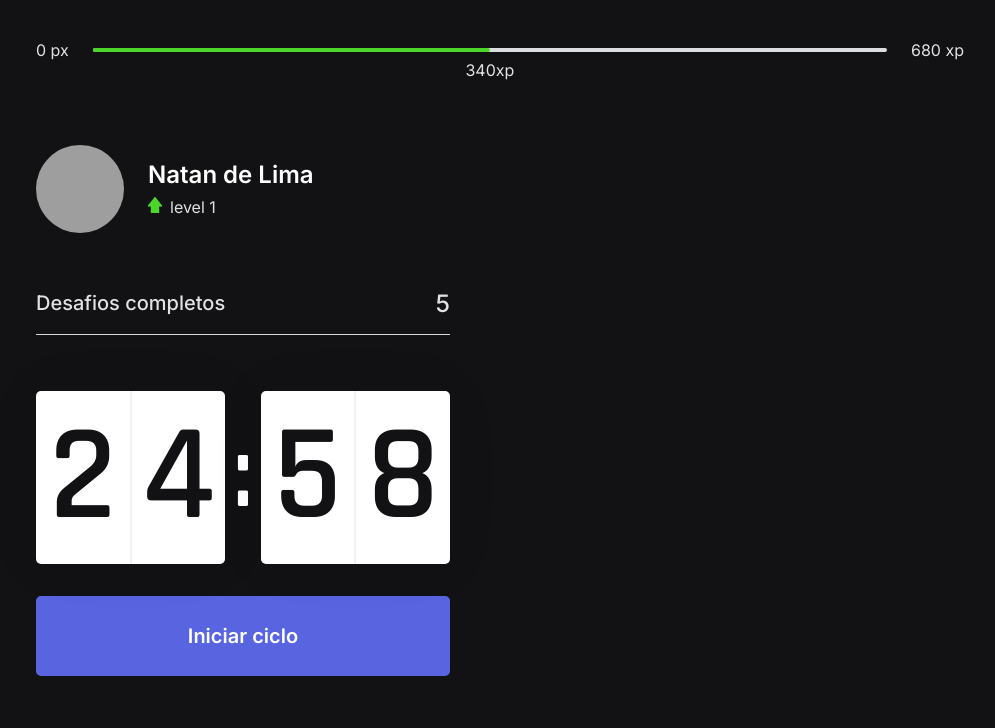
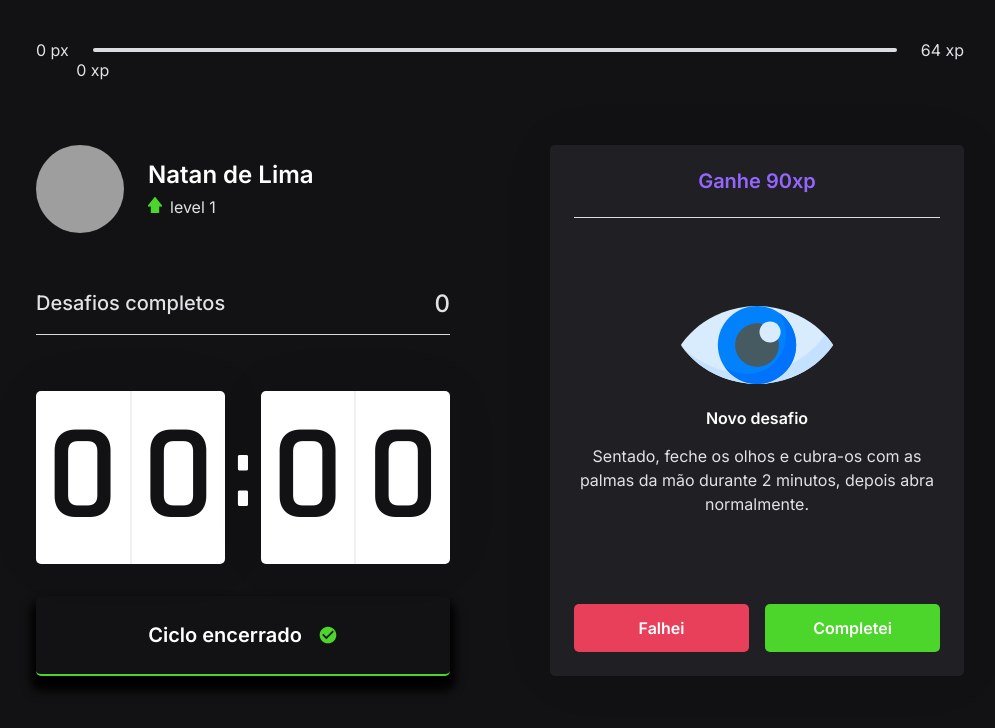
Before and after one commit to Natanlimap/PomodoroWebApp, a Next.js app: page / in a window 1280 px wide. Both pictures are taken after a click on the button "Iniciar ciclo". Shown: the top 728 px of the page, without its empty margins (140-1135 px from the left). Built offline with nearby package versions, Linux system fonts and the light colour scheme; grey boxes are pictures that could not be loaded.

Commit message:
Aula 3 finalizada

```diff
--- /dev/null
+++ b/challenges.json
@@ -0,0 +1,62 @@
+[
+  {
+    "type": "body",
+    "description": "Estique um de seus braços com a palma da mão virada para frente e puxe os dedos para cima por 10 segundos por mão.",
+    "amount": 80
+  },
+  {
+    "type": "body",
+    "description": "Estique seu braço contra o peito e puxe-o utilizando o outro braço por 10 segundos por braço.",
+    "amount": 60
+  },
+  {
+    "type": "body",
+    "description": "Puxe seu pescoço com a ajuda da mão para a direita e para a esquerda, permanecendo na posição por alguns segundos.",
+    "amount": 70
+  },
+  {
+    "type": "body",
+    "description": "Com as duas mãos na parte de trás da cabeça, leve-a para baixo, alongando a parte de trás da região.",
+    "amount": 60
+  },
+  {
+    "type": "body",
+    "description": "Cruze as pernas e desça com as mãos esticadas em direção ao chão. Repita o movimento com a outra perna na frente.",
+    "amount": 100
+  },
+  {
+    "type": "body",
+    "description": "Sentado, abra as pernas e tente encostar as palmas das mãos no chão, repita 3 vezes por 5 segundos.",
+    "amount": 80
+  },
+  {
+    "type": "body",
+    "description": "Puxe o joelho de encontro ao peito e segure, troque de perna após 10 segundos.",
+    "amount": 50
+  },
+  {
+    "type": "body",
+    "description": "Sentado, cruze uma perna e incline seu tronco à frente, troque de perna após 10 segundos.",
+    "amount": 80
+  },
+  {
+    "type": "eye",
+    "description": "Sentado, feche os olhos e cubra-os com as palmas da mão durante 2 minutos, depois abra normalmente.",
+    "amount": 90
+  },
+  {
+    "type": "eye",
+    "description": "Em algum ambiente aberto, olhe o mais longe que puder em quatro direções por 3s, mexa apenas os olhos. Repita 3 vezes.",
+    "amount": 140
+  },
+  {
+    "type": "eye",
+    "description": "Usando os polegares, massage a área abaixo das sobrancelhas em movimentos circulares por 15 segundos.",
+    "amount": 70
+  },
+  {
+    "type": "body",
+    "description": "Em pé, gire a cintura o máximo que puder para a esquerda, segure por cinco segundos. Repita para a direita.",
+    "amount": 90
+  }
+]
--- /dev/null
+++ b/src/components/ChallengeBox.tsx
@@ -0,0 +1,41 @@
+import { useContext } from 'react';
+import { ChallengesContext } from '../contexts/ChallengesContext';
+import styles from '../styles/components/ChallengeBox.module.css'
+
+export function ChallengeBox(){
+    const {activeChallenge, cancelChallenge, completedChallenge} = useContext(ChallengesContext);
+
+    return(
+        <div className={styles.challengeBoxContainer}>
+            {activeChallenge == null ? (
+            <div className={styles.challengeNotActive}>
+                <strong>Finalize um ciclo para receber um desafio</strong>
+                <p>
+                    <img src='icons/level-up.svg'></img>
+                    Complete-os e ganhe
+                    experiência e avance de leve.
+                </p>
+            </div>
+            ):(
+            <div className={styles.challengeActive}>
+                <header>
+                    <span>Ganhe {activeChallenge.amount}xp</span>
+                </header>
+                <main>
+                    <img src={`icons/${activeChallenge.type}.svg`}></img>
+                    <strong>Novo desafio</strong>
+                    <p>
+                        {activeChallenge.description}
+                    </p>
+                </main>
+               <footer>
+                    <button onClick={cancelChallenge} className={styles.failed} type='button'>Falhei</button>
+                    <button onClick={completedChallenge} className={styles.completed} type='button'>Completei</button>
+               </footer>
+            </div>
+            )}
+
+
+        </div>
+    )
+}
--- a/src/components/CompletedChalleges.tsx
+++ b/src/components/CompletedChalleges.tsx
@@ -1,10 +1,14 @@
+import { useContext } from 'react';
+import { ChallengesContext } from '../contexts/ChallengesContext';
 import styles from '../styles/components/CompletedChallenges.module.css';
 
 export function CompletedChalleges(){
+    const { challengesCompleted } = useContext(ChallengesContext);
+
     return(
         <div className={styles.completedChallengesContainer}>
             <span>Desafios completos</span>
-            <span>5</span>
+            <span>{challengesCompleted}</span>
 
         </div>
     )
--- a/src/components/Countdown.tsx
+++ b/src/components/Countdown.tsx
@@ -1,28 +1,44 @@
-import { useState, useEffect } from 'react'
+import { useState, useEffect, useContext } from 'react'
+import { ChallengesContext } from '../contexts/ChallengesContext';
 import styles from '../styles/components/Countdown.module.css'
 
+let countdownTimeout: NodeJS.Timeout;
+
 export function Countdown(){
-    const [time, setTime] = useState(25 * 60)
-    const [active, setActive] = useState(false)
+
+    const { startNewChallenges} = useContext(ChallengesContext)
+
+
+    const [time, setTime] = useState(2)
+    const [isActive, setIsActive] = useState(false)
+    const [hasFinished, setHasFinished] = useState(false)
 
     const minutes = Math.floor(time / 60);
     const seconds = time % 60;
-
     const [minuteLeft, minuteRight] = String(minutes).padStart(2, '0').split('');
     const [secondLeft, secondRight] = String(seconds).padStart(2, '0').split('');
 
 
     function startCountdown(){
-        setActive(true)
+        setIsActive(true)
+    }
+    function resetCountdown(){
+        clearTimeout(countdownTimeout)
+        setIsActive(false)
+        setTime(25*60)
     }
 
     useEffect(() => {
-        if(active && time > 0){
-            setTimeout(() => {
+        if(isActive && time > 0){
+            countdownTimeout = setTimeout(() => {
                 setTime(time - 1)
             }, 1000)
+        }else if(isActive && time == 0){
+            setHasFinished(true);
+            setIsActive(false);
+            startNewChallenges();
         }
-    }, [active, time])
+    }, [isActive, time])
 
     return(
        <div>
@@ -37,7 +53,22 @@
                     <span>{secondRight}</span>
                 </div>
             </div>
-            <button onClick={startCountdown} type="button" className={styles.countdownButton}>Iniciar ciclo</button>
+
+            {hasFinished ? (
+                <button disabled  className={styles.countdownButton}>Ciclo encerrado <img src="icons/check_circle.svg"></img></button>
+            ):
+                <>
+                     { isActive && !hasFinished ? (
+                        <button onClick={resetCountdown} type="button" className={`${styles.countdownButton} ${styles.countdownButtonActive}`}> Abandonar ciclo</button>
+                    ):(
+                        <button onClick={startCountdown} type="button" className={styles.countdownButton}>Iniciar ciclo</button>
+                    )
+                    }
+
+                </>
+            }
+
+
        </div>
     )
 }
--- a/src/components/ExperienceBar.tsx
+++ b/src/components/ExperienceBar.tsx
@@ -1,14 +1,20 @@
+import { useContext } from 'react'
+import { ChallengesContext } from '../contexts/ChallengesContext'
 import styles from '../styles/components/ExperienceBar.module.css'
 
 export function ExperienceBar(){
+    const {currentExperience, experienceToNextLevel} = useContext(ChallengesContext);
+
+    const percentToNextLevel = Math.round(currentExperience*100/experienceToNextLevel)
+
     return(
         <header className={styles.experienceBar}>
             <span>0 px</span>
             <div>
-                <div style={{ width: '50%'}}></div>
-                <span className={styles.experienceCurrent} style={{left: "50%"}}>340xp</span>
+                <div style={{ width: `${percentToNextLevel}%`}}></div>
+                <span className={styles.experienceCurrent} style={{left: `${percentToNextLevel}%`}}>{currentExperience} xp</span>
             </div>
-            <span>680 xp</span>
+            <span>{experienceToNextLevel} xp</span>
         </header>
     )
 }
--- /dev/null
+++ b/src/contexts/ChallengesContext.tsx
@@ -0,0 +1,74 @@
+import {createContext, ReactNode, useState} from 'react'
+import challenges from '../../challenges.json'
+
+interface ChallengesProviderProps{
+    children: ReactNode;
+}
+
+interface Challenge{
+    type: 'body' | 'eye';
+    description: string;
+    amount: number;
+}
+
+interface ChallengesContextData{
+    level: number;
+    currentExperience: number;
+    challengesCompleted: number;
+    experienceToNextLevel: number;
+    activeChallenge: Challenge;
+    levelUp: () => void;
+    startNewChallenges: () => void;
+    cancelChallenge: () => void;
+    completedChallenge: () => void;
+}
+
+export const ChallengesContext = createContext({} as ChallengesContextData);
+
+
+export function ChallengesProvider({children} : ChallengesProviderProps){
+    const [level, setLevel] = useState(1);
+    const [levelExperince, setLevelExperience] = useState(100);
+    const [currentExperience, setCurrentExperience] = useState(0);
+    const [challengesCompleted, setChallengesCompleted] = useState(0)
+    const [activeChallenge, setActiveChallenge] = useState(null)
+
+    const [experienceToNextLevel, setExperienceToNextLevel] = useState(Math.pow((level + 1) * 4, 2))
+
+
+    function levelUp(){
+      setLevel(level+1);
+    }
+
+    function startNewChallenges(){
+        const randomChallengeIndex = Math.floor(Math.random() * challenges.length)
+        const challenge = challenges[randomChallengeIndex];
+        setActiveChallenge(challenge);
+    }
+
+    function completedChallenge(){
+
+    }
+    function cancelChallenge(){
+        setActiveChallenge(null);
+    }
+
+    return (
+        <ChallengesContext.Provider
+         value={
+             {
+                level,
+                currentExperience,
+                challengesCompleted,
+                activeChallenge,
+                experienceToNextLevel,
+                completedChallenge,
+                cancelChallenge,
+                levelUp,
+                startNewChallenges
+            }
+             }>
+            {children}
+        </ChallengesContext.Provider>
+    )
+}
--- a/src/pages/_app.tsx
+++ b/src/pages/_app.tsx
@@ -1,6 +1,15 @@
 import '../styles/global.css'
+
+import {ChallengesProvider} from '../contexts/ChallengesContext'
+import { useState } from 'react';
+
 function MyApp({ Component, pageProps }) {
-  return <Component {...pageProps} />
+
+  return (
+  <ChallengesProvider>
+     <Component {...pageProps} />
+  </ChallengesProvider>
+ )
 }
 
 export default MyApp
--- a/src/pages/index.tsx
+++ b/src/pages/index.tsx
@@ -6,6 +6,7 @@
 import { Profile } from '../components/Profile'
 
 import styles from '../styles/pages/Home.module.css'
+import { ChallengeBox } from '../components/ChallengeBox'
 
 
 export default function Home() {
@@ -21,6 +22,9 @@
           <CompletedChalleges/>
           <Countdown/>
         </div>
+        <div>
+          <ChallengeBox/>
+        </div>
       </section>
     </div>
   )
--- /dev/null
+++ b/src/styles/components/ChallengeBox.module.css
@@ -0,0 +1,101 @@
+.challengeBoxContainer{
+    height:100%;
+
+    background: var(--shape);
+    border-radius: 5px;
+    box-shadow: 0 0 60px rgba(0,0,0, 0.05);
+    padding: 1.5rem;
+
+    display: flex;
+    flex-direction: column;
+    align-items: center;
+    justify-content: center;
+
+    text-align: center;
+}
+
+.challengeNotActive{
+    display: flex;
+    flex-direction: column;
+    align-items: center;
+}
+.challengeNotActive strong{
+    font-size: 1.5rem;
+    font-weight: 500;
+    line-height: 1.4;
+}
+.challengeNotActive p{
+    display: flex;
+    flex-direction: row;
+    align-items: center;
+    line-height: 1.4;
+    max-width: 80%;
+    margin-top: 3rem;
+    text-align: start;
+}
+.challengeNotActive p > img{
+    width: 32px;
+    height: 43.71px;
+    margin-right: 2rem;
+}
+
+
+.challengeActive{
+    height: 100%;
+    display: flex;
+    flex-direction: column;
+}
+.challengeActive header{
+    color: var(--primary);
+    font-weight: 600;
+    font-size: 1.25rem;
+    padding: 0 2rem 1.5rem;
+    border-bottom: 1px solid var(--gray-line);
+}
+
+.challengeActive main{
+    flex: 1;
+    display: flex;
+    flex-direction: column;
+    align-items: center;
+    justify-content: center;
+}
+
+.challengeActive main strong{
+    font-weight: 2rem;
+    font-weight: 600;
+    color: var(--white);
+    margin: 1.5rem 0 1rem;
+}
+
+.challengeActive main p{
+    line-height: 1.5rem;
+}
+.challengeActive footer{
+    display: grid;
+    grid-template-columns: 1fr 1fr;
+    gap: 1rem;
+}
+
+.challengeActive footer button{
+    height: 3rem;
+    display: flex;
+    align-items: center;
+    justify-content:center;
+    border: 0;
+    border-radius: 5px;
+    color: var(--white);
+    font-size: 1rem;
+    font-weight: 600;
+    transition: filter 0.2s;
+}
+.failed{
+    background-color: var(--red);
+}
+.completed{
+    background-color: var(--green);
+}
+
+.challengeActive footer button:hover{
+    filter: brightness(0.9);
+}
--- a/src/styles/components/Countdown.module.css
+++ b/src/styles/components/Countdown.module.css
@@ -39,6 +39,7 @@
 .countdownButton{
     width: 100%;
     height: 5rem;
+    box-shadow: 0px 10px 10px 5px black;
 
     margin-top:2rem;
 
@@ -57,6 +58,25 @@
 
     transition: background-color 0.3s;
 }
-.countdownButton:hover{
+.countdownButton > img {
+    margin-left: 1rem;
+}
+.countdownButton:not(:disabled):hover{
     background: var(--blue-dark)
 }
+
+.countdownButtonActive {
+    background: var(--red)
+}
+
+.countdownButtonActive:hover{
+    background: var(--red) !important;
+    color: white !important;
+}
+
+.countdownButton:disabled{
+    background: var(--background);
+    color: var(--white) !important;
+    border-bottom: 2px solid var(--green);
+    cursor: not-allowed;
+}
--- a/src/styles/global.css
+++ b/src/styles/global.css
@@ -16,6 +16,8 @@
     --blue: #5965E0;
     --blue-dark: #4953B8;
     --blue-twitter: #2AA9E0;
+    --shape: #202024;
+    --primary: #9466ff;
 }
 
 @media (max-width: 1080px) {
```
Also changed, not shown: public/icons/check_circle.svg (added).
